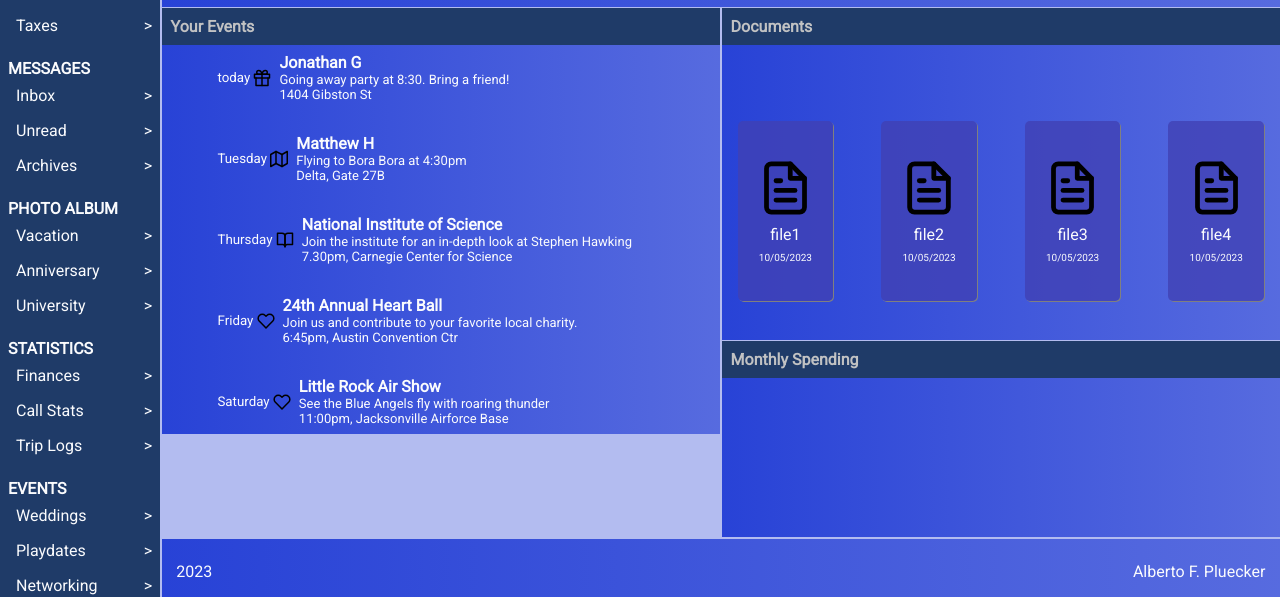
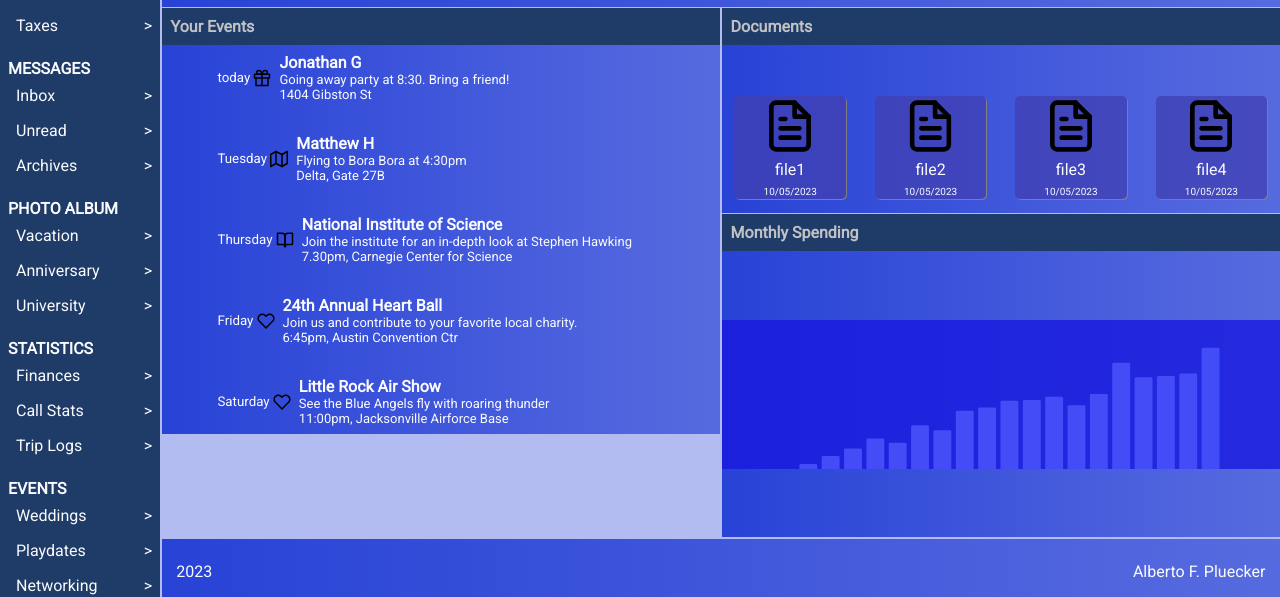
Before and after one commit to albertofp/MFUIR_AT, a React (Vite) app in the folder MFUIR_AT/: page / in a window 1280 px wide. Shown: the part 196-793 px from the top of the page. Built offline with nearby package versions, Linux system fonts and the light colour scheme.

Commit message:
Added bar graph, more responsiveness

```diff
--- a/MFUIR_AT/src/App.css
+++ b/MFUIR_AT/src/App.css
@@ -15,7 +15,7 @@ html{
 		'sidenav  card-container card-container  card-container card-container'
 		'sidenav  main-overview main-overview documents-container documents-container '
 		'sidenav  main-overview main-overview documents-container documents-container '
-		'sidenav  main-overview main-overview documents-container documents-container '
+		'sidenav  main-overview main-overview graph graph '
 		'sidenav  main-overview main-overview graph graph '
 		'sidenav  main-overview main-overview graph graph '
 		'sidenav  main-overview main-overview graph graph '
@@ -67,7 +67,7 @@ footer {
 		display:flex;
 		flex-direction:column;
 		gap:0;
-		overflow-y:scroll;
+		overflow:auto;
 	}
 
 	footer{
@@ -86,7 +86,7 @@ footer {
 	}
 
 	#documents-container{
-
+		height:22.4dvh;
 	}
 
 	nav, #graph-container{
--- a/MFUIR_AT/src/components/DocumentsContainer/Document.module.css
+++ b/MFUIR_AT/src/components/DocumentsContainer/Document.module.css
@@ -1,10 +1,10 @@
 .document {
 	display: flex;
-	gap: 1vmin;
+	gap: 0.5dvw;
 	flex-direction: column;
 	justify-content: center;
 	align-items: center;
-	height: 60%;
+	height: 50%;
 	width: 20%;
     cursor:pointer;
     box-shadow:1px 1px grey;
@@ -17,9 +17,23 @@
 }
 
 .img {
-	width: 60%;
+	width: 50%;
 }
 
 .date {
 	font-size: x-small;
 }
+
+@media screen and (max-width:850px){
+
+		.img{
+			width:30%;
+		}
+
+
+		.document{
+			width:10%;
+			max-width:140px;
+			max-height:140x;
+		}
+	}
--- a/MFUIR_AT/src/components/DocumentsContainer/DocumentsContainer.module.css
+++ b/MFUIR_AT/src/components/DocumentsContainer/DocumentsContainer.module.css
@@ -7,11 +7,9 @@
 
 .documentsContainer{
     display:flex;
-    align-items: center;
+    align-items:center;
     justify-content: space-evenly;
-    gap:6vmin;
+    gap:2vmin;
     height:100%;
     width:100%;
-    padding:2vmin;
-    box-sizing: border-box;
 }
--- a/MFUIR_AT/src/components/Graph/MonthlySpending.jsx
+++ b/MFUIR_AT/src/components/Graph/MonthlySpending.jsx
@@ -1,11 +1,21 @@
 import React from 'react'
 import SectionTitle from '../SectionTitle'
+import chart from '../../assets/chart.svg'
+import styles from './MonthlySpending.module.css'
 
 function MonthlySpending() {
 	return (
-		<>
+		<div className={styles.sectionContainer}>
 			<SectionTitle title='Monthly Spending' />
-		</>
+			<div className={styles.subsectionContainer}>
+				<div className={styles.graphContainer}>
+					<img
+						src={chart}
+						className={styles.img}
+					></img>
+				</div>
+			</div>
+		</div>
 	)
 }
 
--- /dev/null
+++ b/MFUIR_AT/src/components/Graph/MonthlySpending.module.css
@@ -0,0 +1,27 @@
+.sectionContainer{
+    display:flex;
+    flex-direction: column;
+    justify-content: flex-start;
+    align-items: center;
+    height:100%;
+}
+
+.subsectionContainer{
+    display:flex;
+    flex-direction: column;
+    justify-content: center;
+    height:100%
+}
+
+.graphContainer{
+    background:rgba(24, 24, 224, 0.783);
+    display:flex;
+    flex-direction: column;
+    justify-content: center;
+    align-items: center;
+
+}
+
+.img{
+    width:80%;
+}
```
Also changed, not shown: MFUIR_AT/src/assets/chart.svg (added).
